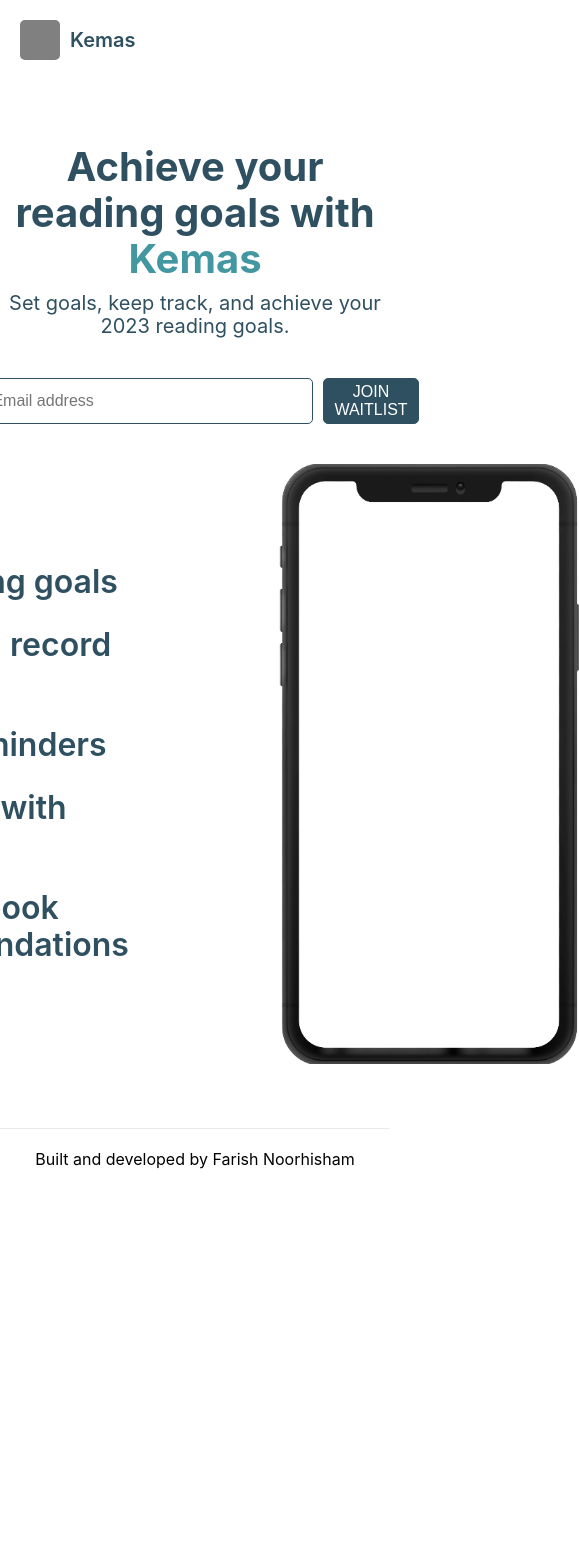
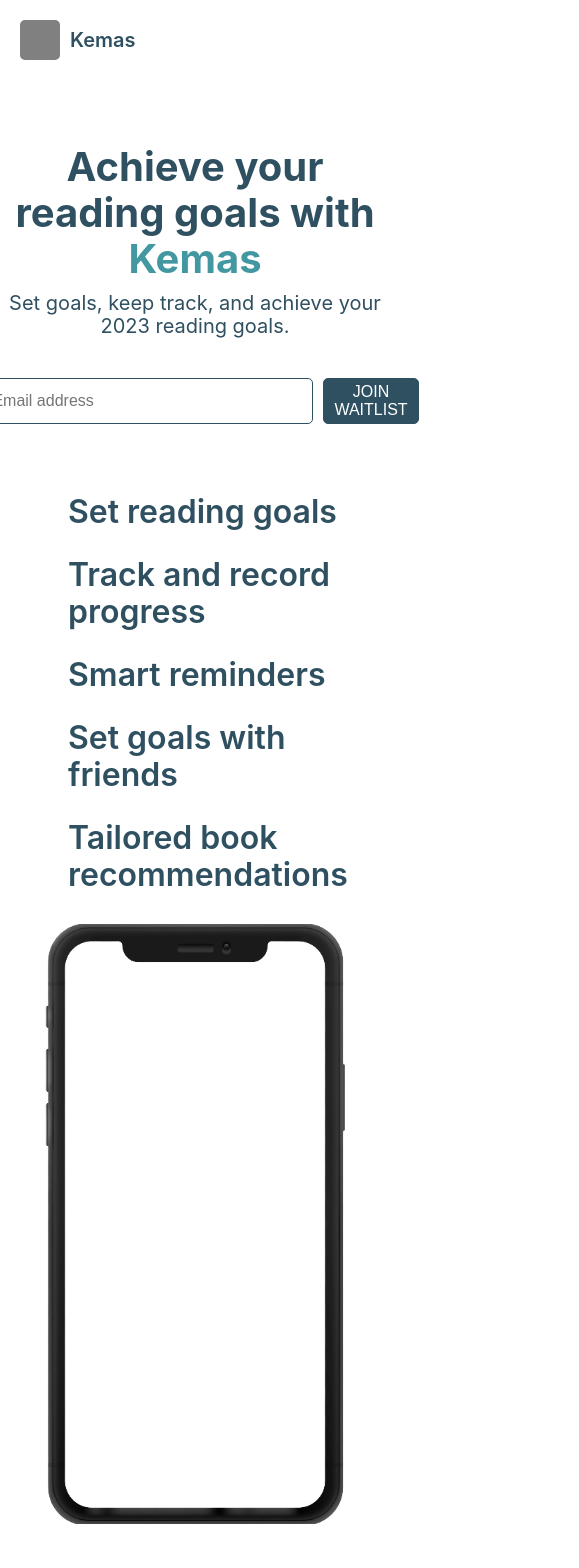
Before and after one commit to FarishLoy/kemasdotapp, a Next.js app: page / in a window 390 px wide. Shown: the top 1568 px of the page, 579 px wide, since content can reach past the window. Before the commit the page ends 1188 px from the top, so only its background shows below. Built offline with nearby package versions, Linux system fonts and the light colour scheme; some icons are missing.

Commit message:
mobile responsive a bit

```diff
--- a/styles/Home.module.css
+++ b/styles/Home.module.css
@@ -215,10 +215,19 @@
   align-items: center;
 }
 
-@media (max-width: 600px) {
+@media (max-width: 800px) {
   .grid {
     width: 100%;
     flex-direction: column;
+  }
+
+  .imageContainer {
+    flex-direction: column;
+    padding: 0px 30px;
+  }
+
+  .featureList {
+    margin: 30px 0;
   }
 }
 
```
